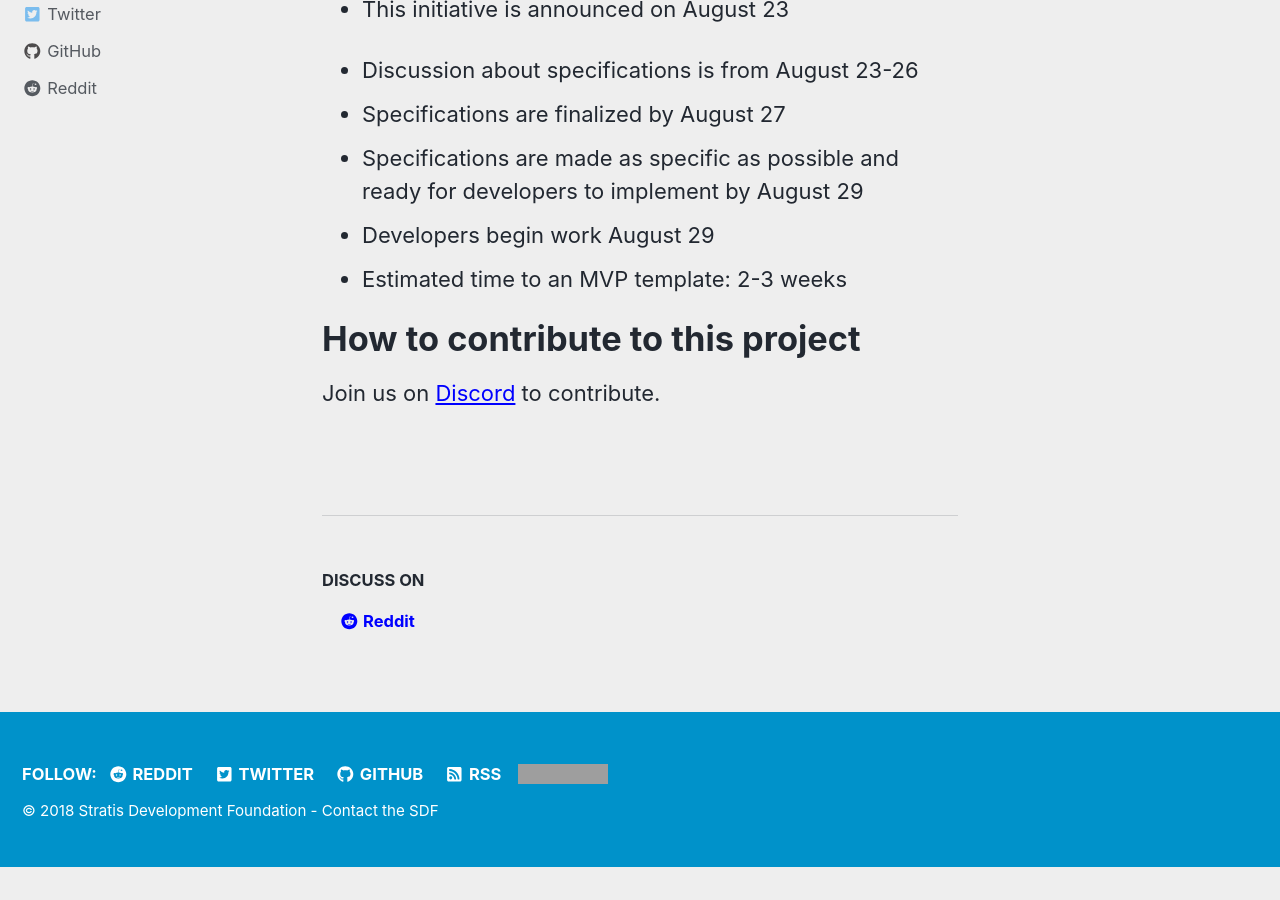
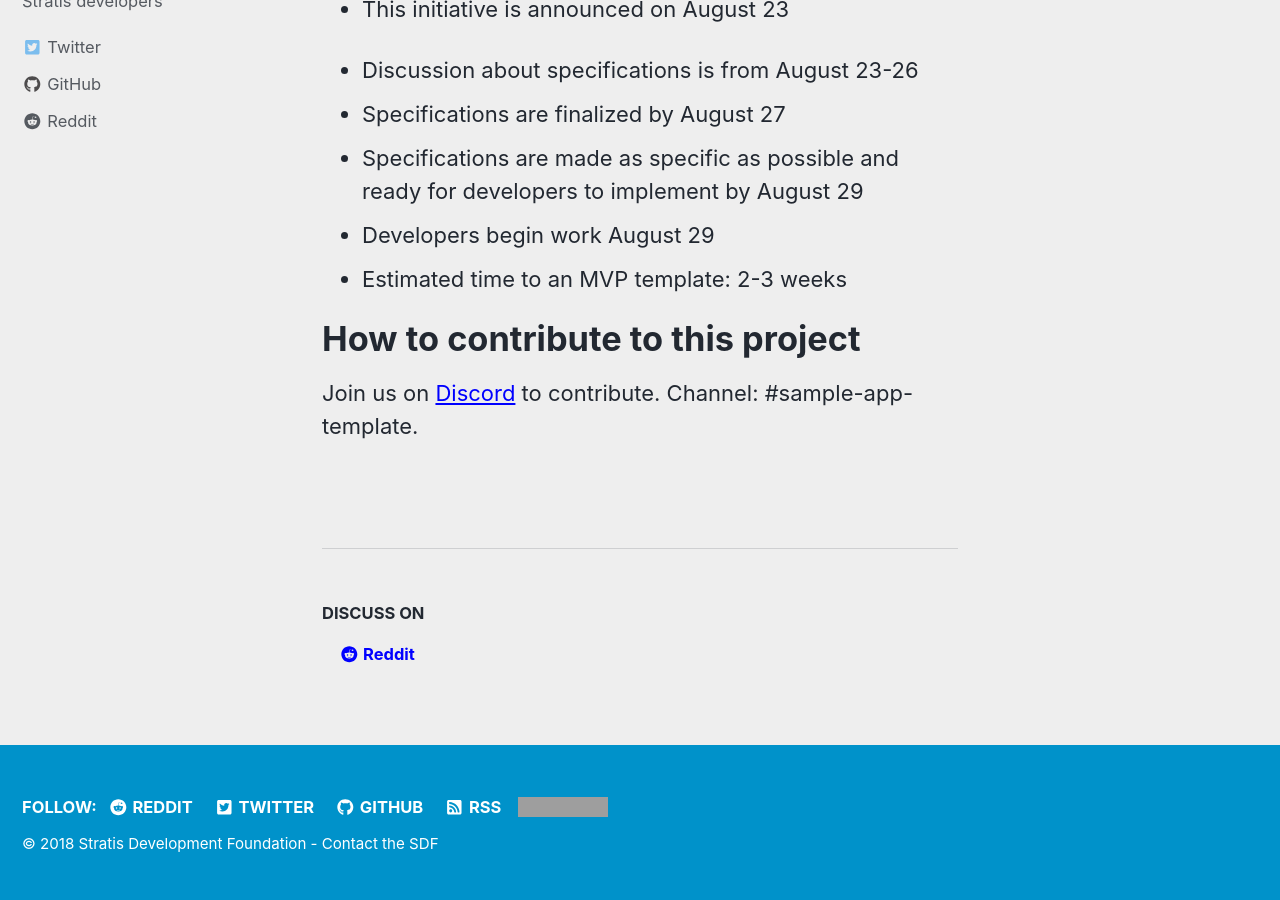
Before and after one commit to StratisDevelopmentFoundation/StratisDevelopmentFoundation.github.io, a Jekyll site: the page built from _pages/projects/End2EndBCappTemplate.md, in a window 1280 px wide and 900 px high, scrolled down 5189 px. Built offline with Jekyll 4.4.1, drawn with Linux system fonts in a browser that asks for light colours; nearby versions of some CDN libraries; before the commit the page ends 6056 px from its top, so only the background shows below that; grey boxes are pictures that could not be loaded.

Commit message:
last saces

```diff
--- a/_pages/projects/End2EndBCappTemplate.md
+++ b/_pages/projects/End2EndBCappTemplate.md
@@ -117,3 +117,4 @@
 # How to contribute to this project
 
 Join us on [Discord](/discord/) to contribute.
+  Channel: #sample-app-template.
```
